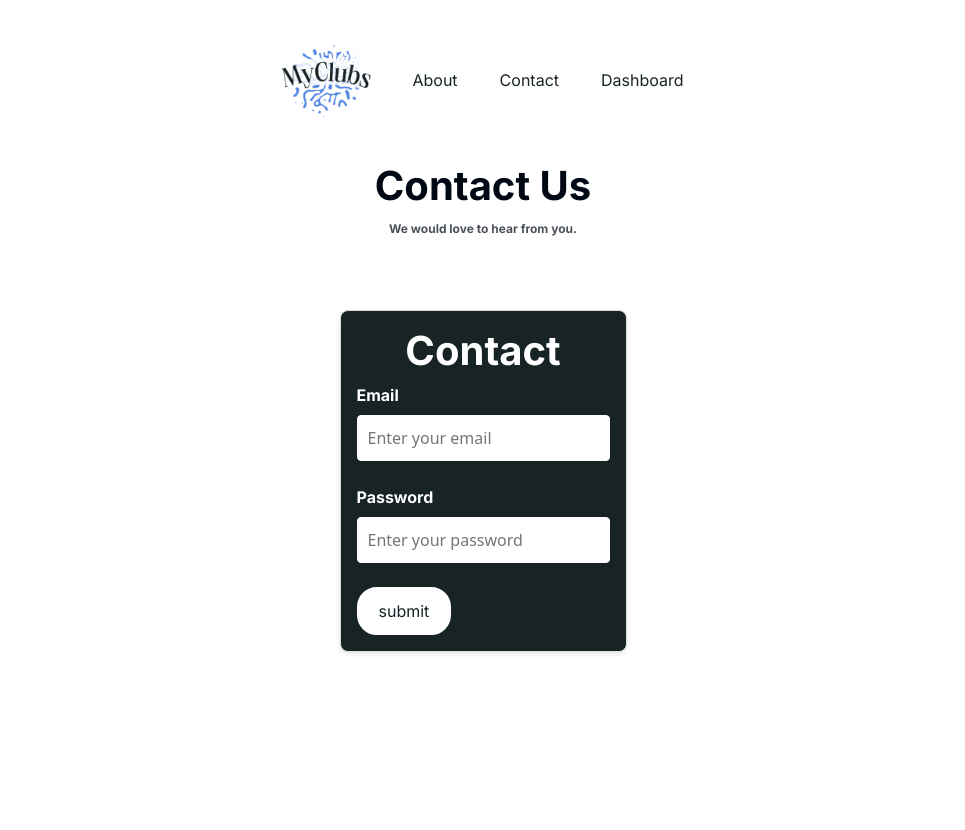
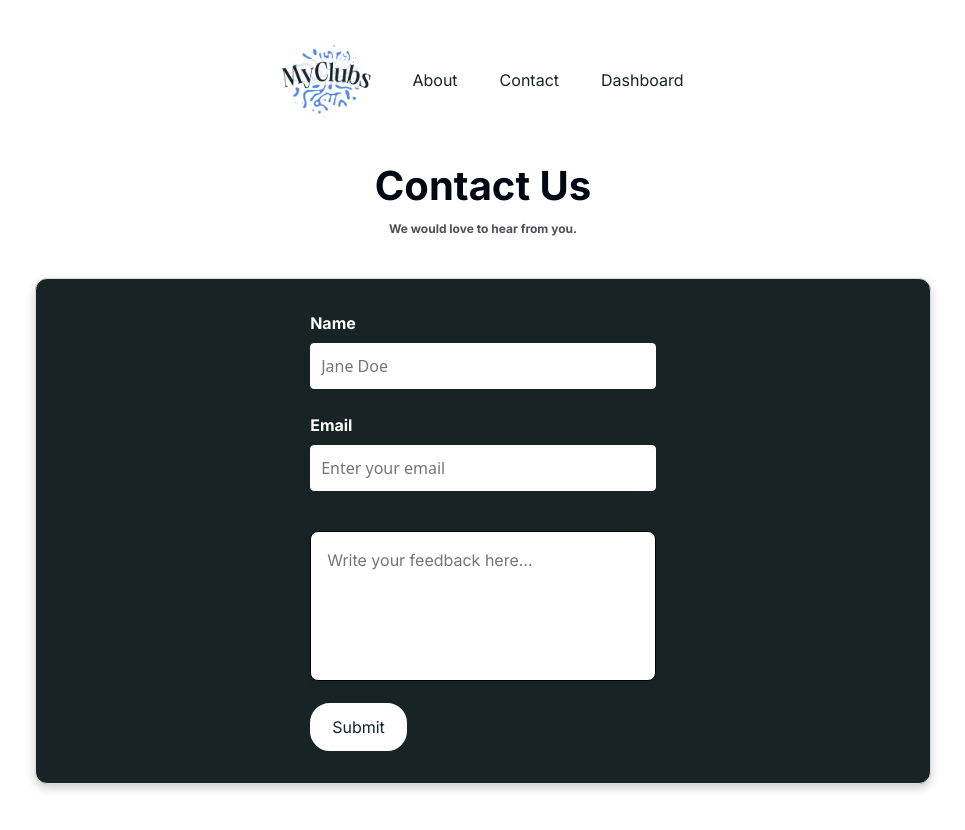
Before and after one commit to HoldenFolk/club-connect, a React (Create React App) app: page /contact in a window 1280 px wide. Shown: the top 830 px of the page, without its empty margins (157-1122 px from the left). Before the commit the page ends 800 px from the top, so only its background shows below. Built offline with nearby package versions, Linux system fonts and the light colour scheme.

Commit message:
Contact form added without backend interaction

```diff
--- a/src/components/molecule/ContactForm.jsx
+++ b/src/components/molecule/ContactForm.jsx
@@ -1,5 +1,5 @@
 import React from 'react';
-import styled from 'styled-components';
+import styled, { keyframes } from 'styled-components';
 import { useForm } from 'react-hook-form';
 import TextField from '../atomic/TextField';
 import Button from '../atomic/Button';
@@ -19,7 +19,14 @@
   return (
     <FormWrapper>
       <form onSubmit={handleSubmit(onSubmit)}>
-        <FormHeader>Contact</FormHeader>
+        <TextField
+          label="Name"
+          name="name"
+          register={register}
+          errors={errors}
+          type="text"
+          placeholder="Jane Doe"
+        />
         <TextField
           label="Email"
           name="email"
@@ -35,53 +42,72 @@
             },
           }}
         />
-        <TextField
-          label="Password"
-          name="password"
-          register={register}
-          errors={errors}
-          type="password"
-          placeholder="Enter your password"
-          validation={{
-            required: 'Password is required',
-            minLength: {
-              value: 6,
-              message: 'Password must be at least 6 characters',
-            },
-          }}
+        <MessageTextArea
+          label="Message"
+          name="message"
+          {...register('message', { required: 'Message is required' })}
+          placeholder="Write your feedback here..."
         />
+
         <Button
           type="submit"
           disabled={isSubmitting}
           variant="fill"
-          text="submit"
+          text="Submit"
         >
-          {isSubmitting ? 'Logging in...' : 'Login'}
+          {isSubmitting ? 'Submitting...' : 'Submit'}
         </Button>
       </form>
     </FormWrapper>
   );
 };
 
-export default ContactForm;
-
-const FormHeader = styled.h1`
-  color: ${({ theme }) => theme.colors.white};
-  font-family: ${({ theme }) => theme.fonts.primary};
-  font-size: 2.5rem;
-  font-weight: bold;
-  text-align: center;
+const fadeIn = keyframes`
+  from {
+    opacity: 0;
+    transform: translateY(20px);
+  }
+  to {
+    opacity: 1;
+    transform: translateY(0);
+  }
 `;
 
 const FormWrapper = styled.div`
   display: flex;
   justify-content: center;
   align-items: center;
-  max-width: 50%;
-  margin-top: 1rem;
+  width: 70%; /* Increased width */
+  margin: 2rem auto;
+  padding: 2rem; /* Increased padding */
+  border: 1px solid #ddd;
+  border-radius: 12px;
+  box-shadow: 0 4px 10px rgba(0, 0, 0, 0.2);
+  background-color: ${({ theme }) => theme.colors.fourth};
+  animation: ${fadeIn} 1s ease-out;
+`;
+
+const MessageTextArea = styled.textarea`
+  width: 100%;
+  height: 150px; /* Larger height for messages */
   padding: 1rem;
-  border: 1px solid #ddd;
+  margin: 1rem 0;
+  font-family: ${({ theme }) => theme.fonts.primary};
+  font-size: 1rem;
+  border: 1px solid ${({ theme }) => theme.colors.border};
   border-radius: 8px;
+  resize: none; /* Prevent resizing */
   box-shadow: 0 2px 5px rgba(0, 0, 0, 0.1);
-  background-color: ${({ theme }) => theme.colors.fourth};
+  transition:
+    transform 1s ease,
+    box-shadow 1s ease;
+
+  &:focus {
+    outline: none;
+    border-color: ${({ theme }) => theme.colors.secondary};
+    box-shadow: 0 0 5px ${({ theme }) => theme.colors.secondary};
+    transform: scale(1.03);
+  }
 `;
+
+export default ContactForm;
--- a/src/components/organism/NavigationRouter.jsx
+++ b/src/components/organism/NavigationRouter.jsx
@@ -20,8 +20,8 @@
         <Route path="/dashboard" element={<Dashboard />} />
         <Route path="/login" element={<LoginPage />} />
         <Route path="/signup" element={<LoginPage />} />
-		    <Route path = "/about" element = {<About/>}/>
-        <Route path = "/contact" element = {<Contact/>}/>
+        <Route path="/about" element={<About />} />
+        <Route path="/contact" element={<Contact />} />
       </Routes>
     </Router>
   );
--- a/src/components/organism/screens/Dashboard.jsx
+++ b/src/components/organism/screens/Dashboard.jsx
@@ -2,11 +2,10 @@
 import { PageTemplate } from '../../template/index';
 import VerticalSidebar from '../../molecule/VerticalSidebar';
 
-
 export const Dashboard = () => {
   return (
     <PageTemplate>
-      <VerticalSidebar/>
+      <VerticalSidebar />
     </PageTemplate>
   );
 };
--- a/src/styles/palette.js
+++ b/src/styles/palette.js
@@ -5,5 +5,5 @@
   fourth: '#172325',
   alert: '#ffa000',
   white: '#fff',
-  black: '#000814'
+  black: '#000814',
 };
```
Also changed, not shown: src/components/molecule/AboutUs.jsx (+41 -11 lines), src/components/molecule/LandingPageHeader.jsx (+18 -6 lines), src/components/organism/screens/About.jsx (+3 -10 lines), src/components/organism/screens/Contact.jsx (+6 -12 lines).
